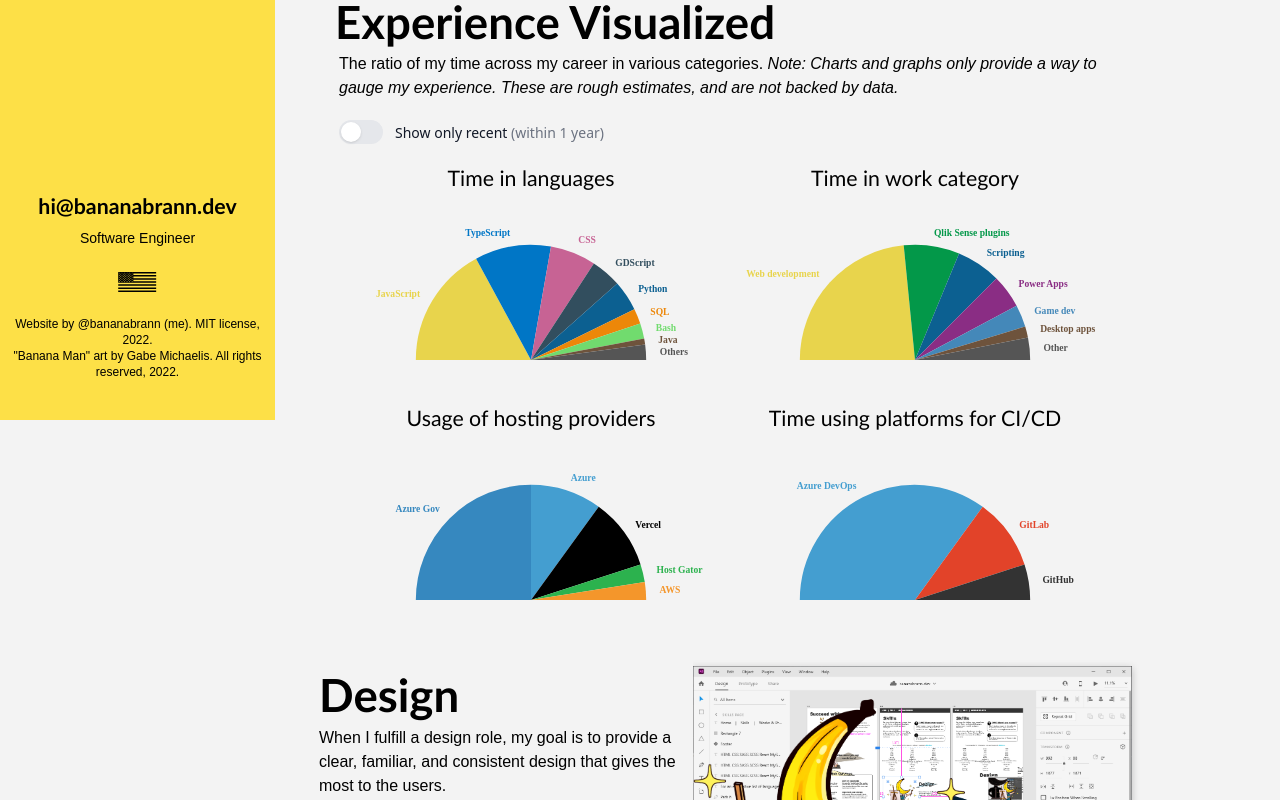
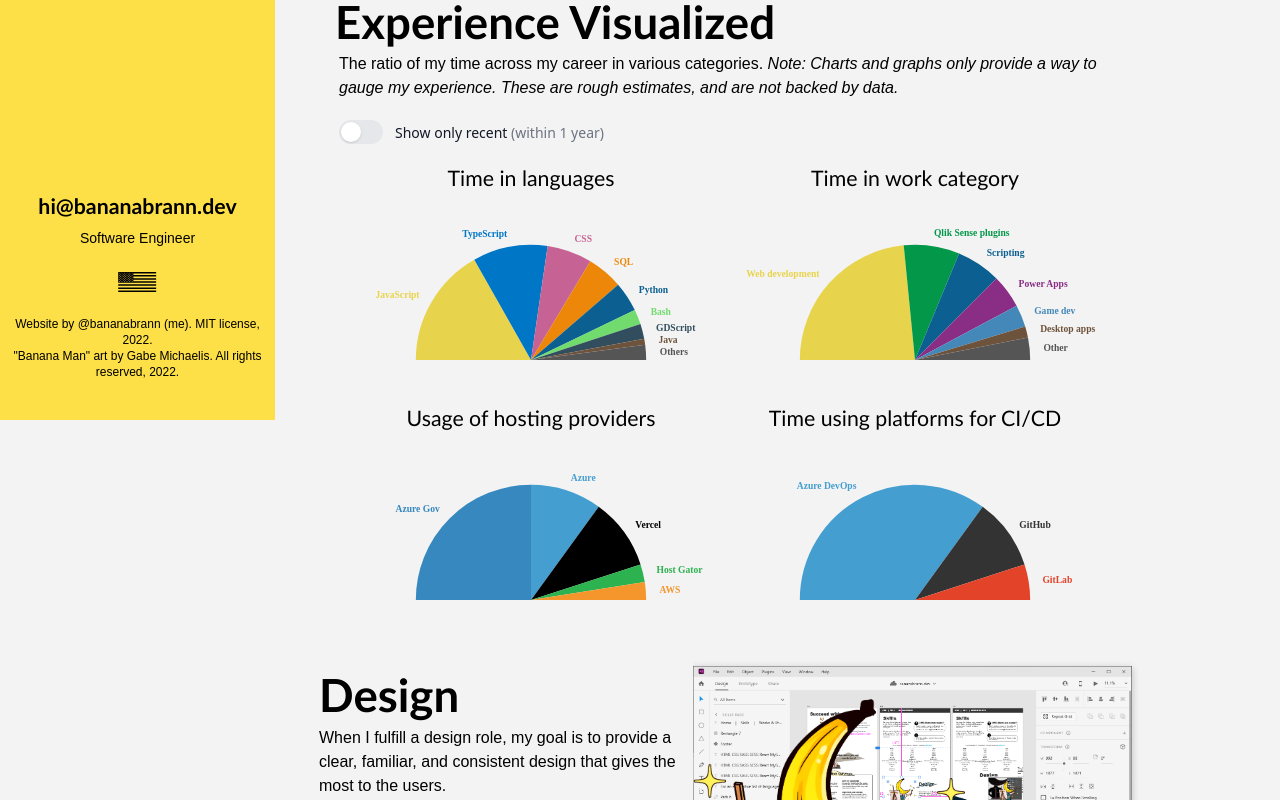
Before and after one commit to bananabrann/old-bananabrann.dev, a Next.js app: page /skills in a window 1280 px wide. Shown: the part 380-1180 px from the top of the page. Built offline with nearby package versions, Linux system fonts and the light colour scheme; a web font is replaced by a local one.

Commit message:
Update work values

```diff
--- a/components/ExperienceVisualizedCharts/ExperienceVisualizedCharts.tsx
+++ b/components/ExperienceVisualizedCharts/ExperienceVisualizedCharts.tsx
@@ -16,21 +16,20 @@ const languagesDataCareer: DataEntry[] = [
   { title: "JavaScript", value: 40, color: "#E8D44C" },
   { title: "TypeScript", value: 25, color: "#0076C6" },
   { title: "CSS", value: 15, color: "#C76394" },
-  { title: "GDScript", value: 10, color: "#324e5e" },
+  { title: "SQL", value: 12, color: "#ed8709" },
   { title: "Python", value: 10, color: "#0c6091" },
-  { title: "SQL", value: 5, color: "#ed8709" },
   { title: "Bash", value: 5, color: "#71db6e" },
+  { title: "GDScript", value: 5, color: "#324e5e" },
   { title: "Java", value: 2, color: "#6e533c" },
   { title: "Others", value: 5, color: "#555555" },
 ];
 
 const languagesDataCurrently: DataEntry[] = [
-  { title: "JavaScript", value: 3, color: "#E8D44C" },
-  { title: "TypeScript", value: 3, color: "#0076C6" },
-  { title: "GDScript", value: 3, color: "#324e5e" },
+  { title: "JavaScript", value: 4, color: "#E8D44C" },
+  { title: "C#", value: 2, color: "#019404" },
+  { title: "TypeScript", value: 1, color: "#0076C6" },
   { title: "CSS", value: 1, color: "#C76394" },
-  { title: "Bash", value: 1, color: "#71db6e" },
-  { title: "Others", value: 1, color: "#555555" },
+  // { title: "Others", value: 1, color: "#555555" },
 ];
 
 const toolsDataCareer: DataEntry[] = [
@@ -44,8 +43,8 @@ const toolsDataCareer: DataEntry[] = [
 ];
 
 const toolsDataCurrently: DataEntry[] = [
-  { title: "Web development", value: 5, color: "#E8D44C" },
-  { title: "Power Apps", value: 3, color: "#8A2D84" },
+  { title: "Power Apps", value: 5, color: "#8A2D84" },
+  { title: "Web development", value: 3, color: "#E8D44C" },
   { title: "Game dev", value: 2, color: "#4488B9" },
 ];
 
@@ -59,20 +58,20 @@ const hostingCareer: DataEntry[] = [
 
 const hostingCurrently: DataEntry[] = [
   { title: "Azure Gov", value: 10, color: "#3688BF" },
-  { title: "Azure", value: 5, color: "#449ED0" },
-  { title: "Vercel", value: 5, color: "#000000" },
+  // { title: "Azure", value: 1, color: "#449ED0" },
+  { title: "Vercel", value: 2, color: "#000000" },
 ];
 
 const cicdCareer: DataEntry[] = [
   { title: "Azure DevOps", value: 7, color: "#449ED0" },
-  { title: "GitLab", value: 2, color: "#E24329" },
-  { title: "GitHub", value: 1, color: "#333333" },
+  { title: "GitHub", value: 2, color: "#333333" },
+  { title: "GitLab", value: 1, color: "#E24329" },
 ];
 
 const cicdCurrently: DataEntry[] = [
-  { title: "Azure DevOps", value: 5, color: "#449ED0" },
-  { title: "GitLab", value: 5, color: "#E24329" },
+  { title: "Azure DevOps", value: 14, color: "#449ED0" },
   { title: "GitHub", value: 1, color: "#333333" },
+  // { title: "GitLab", value: 1, color: "#E24329" },
 ];
 
 export default function ExperienceVisualizedCharts() {
```
